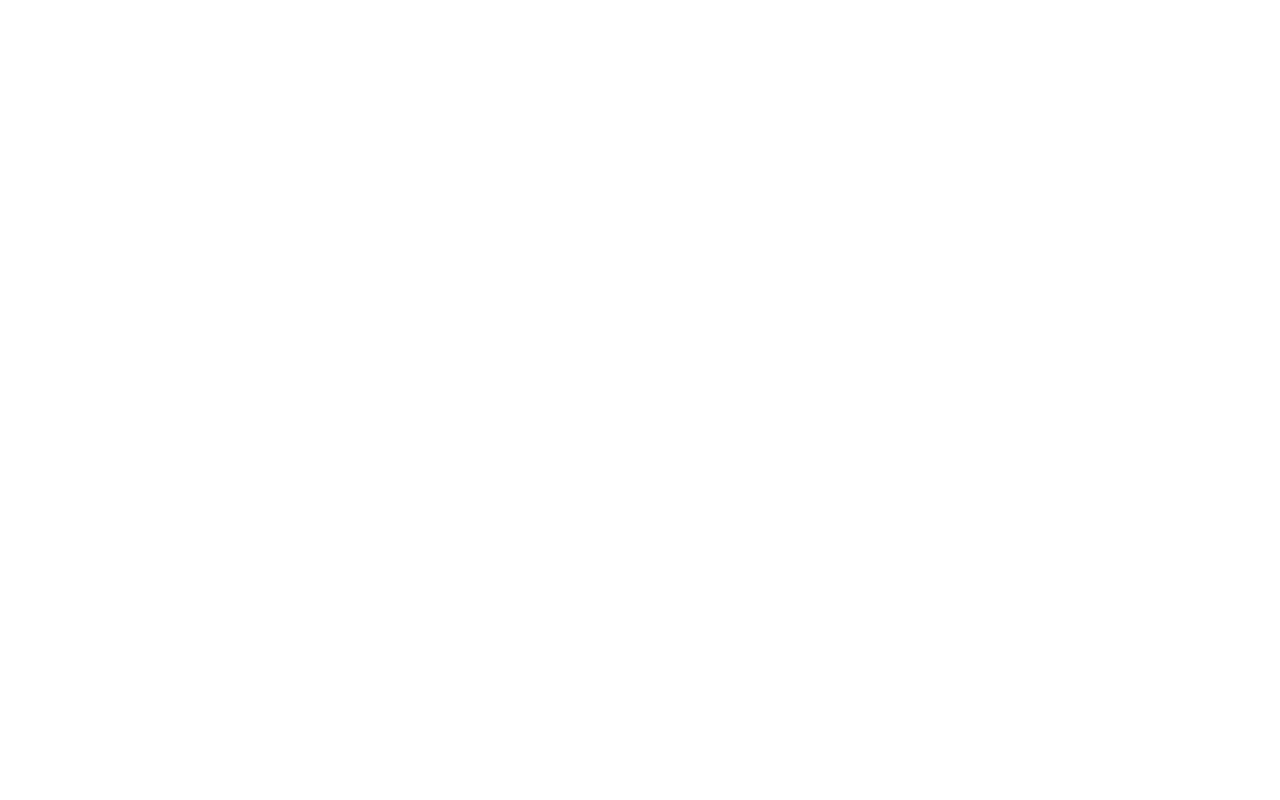
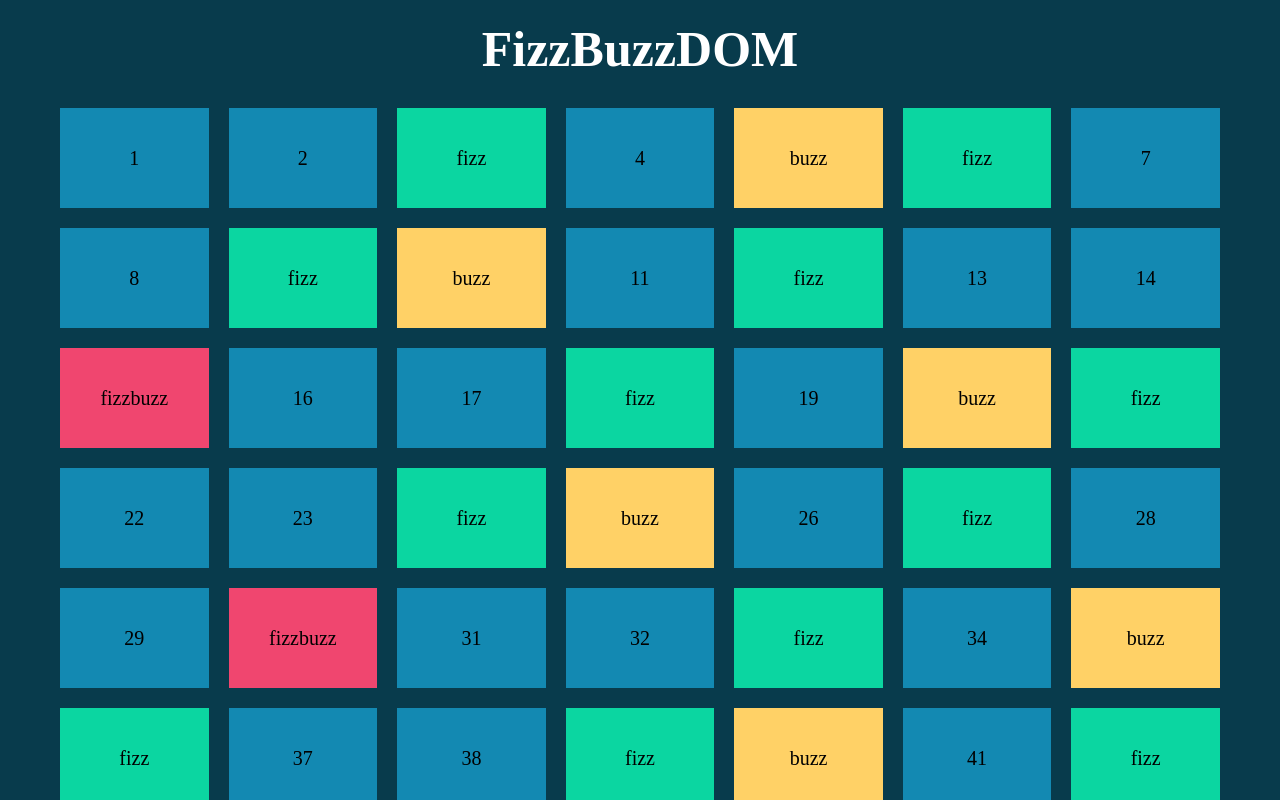
Before and after one commit to Tiberiu-Pislaru/js-fizzbuzzdom, a plain HTML site: page index.html in a window 1280 px wide. Drawn offline with Linux system fonts and the light colour scheme.

Commit message:
Esercizio completato

```diff
--- a/css/style.css
+++ b/css/style.css
@@ -0,0 +1,49 @@
+*{
+    margin: 0;
+    padding: 0;
+    box-sizing: border-box;
+}
+
+#container{
+    padding: 0 50px;
+    display: flex;
+    flex-wrap: wrap;
+    height: 100vh;
+    background-color:#083B4C;
+    overflow: auto;
+}
+
+h1{
+    color: #fff;
+    font-size: 50px;
+    width: 100%;
+    text-align: center;
+    margin: 20px 0;
+}
+
+.box{
+    height: 100px;
+    width: calc(100% / 7 - 20px);
+    margin: 10px;
+    text-align: center;
+    display: flex;
+    justify-content: center;
+    align-items: center;
+    font-size: 20px;
+}
+
+.box-lightBlue{
+    background-color: #1389b2;
+}
+
+.box-fizz{
+    background-color:#0bd6a1;
+}
+
+.box-buzz{
+    background-color:#ffd166;
+}
+
+.box-fizzBuzz{
+    background-color:#f0466f;
+}
--- a/index.html
+++ b/index.html
@@ -9,7 +9,12 @@
 </head>
 <body>
 
+    <div id="container">
+        <h1>
+            FizzBuzzDOM
+        </h1>
 
+    </div>
 
     <script src="js/script.js"></script>
 </body>
--- a/js/script.js
+++ b/js/script.js
@@ -1,18 +1,29 @@
+const container = document.getElementById('container');
+
 for (let i = 1; i<=100; i++){
 
     if (i % 3 === 0 && i % 5 ===0) {
 
         console.log("FizzBuzz");
+        container.innerHTML += `<div class="box box-fizzBuzz">fizzbuzz</div>`;
 
     }
     else if (i % 3 === 0){
 
         console.log("Fizz");
+        container.innerHTML += `<div class="box box-fizz">fizz</div>`;
+
+    }
+    else if (i % 5 === 0){
+
+        console.log("Buzz");
+        container.innerHTML += `<div class="box box-buzz">buzz</div>`;
 
     }
     else{
 
         console.log(i);
+        container.innerHTML += `<div class="box box-lightBlue">${i}</div>`;
 
     }
 
```
